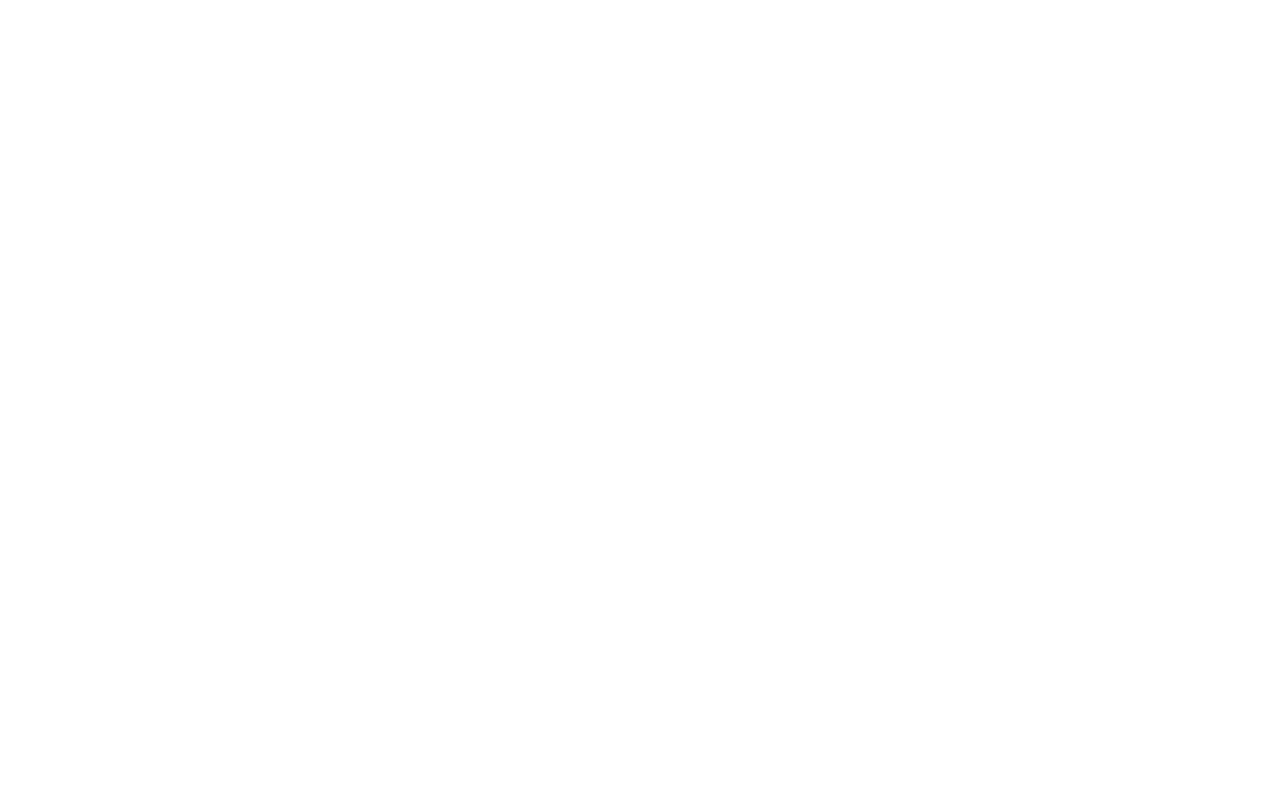
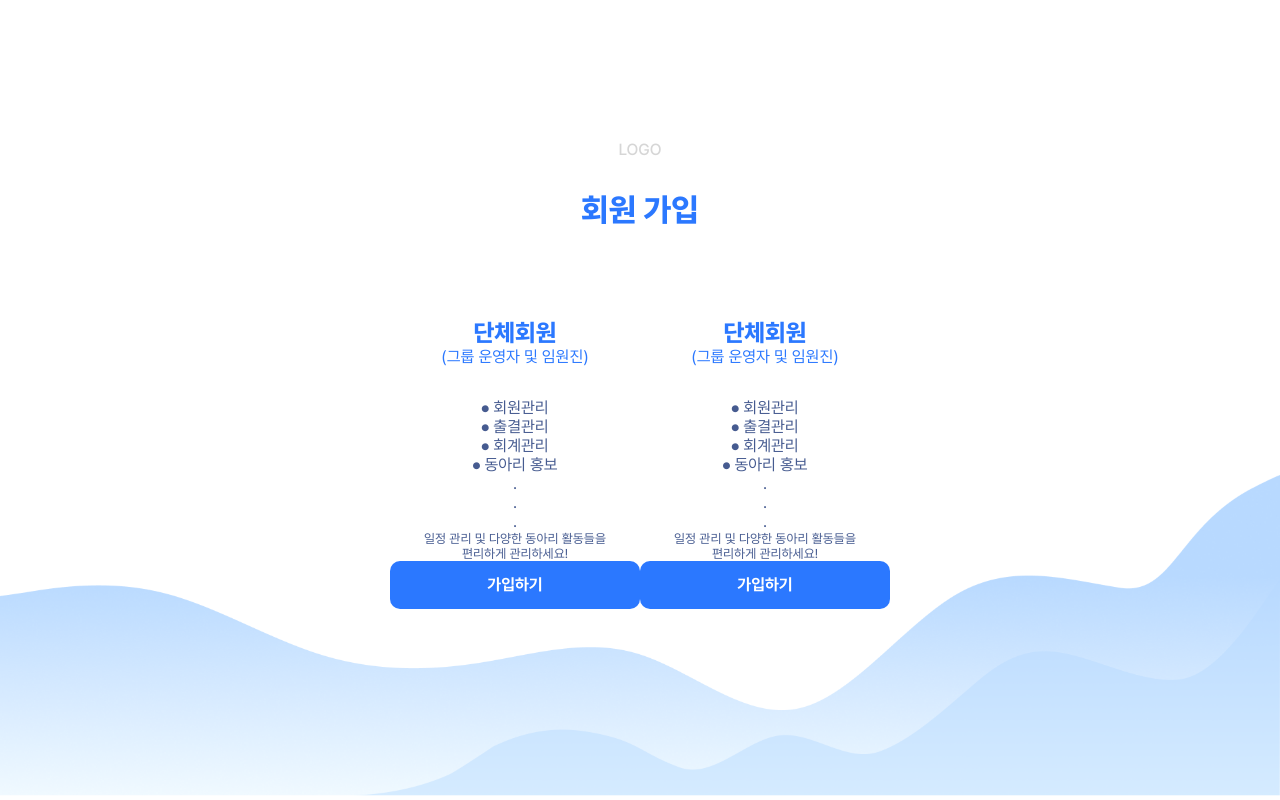
Before and after one commit to ori5r2/DongneClient, a React (Create React App) app: page /admin/register in a window 1280 px wide. Built offline with nearby package versions, Linux system fonts and the light colour scheme.

Commit message:
회원가입 단체/일반 선택창 아주 기본적인 틀

```diff
--- a/src/App.js
+++ b/src/App.js
@@ -5,6 +5,7 @@
 import LoginLandingPage from './pages/LoginLandingPage';
 import AdminLoginPage from './pages/admin/AdminLoginPage';
 import UserLoginPage from './pages/user/UserLoginPage';
+import AdminRegisterPage from './pages/admin/AdminRegisterPage';
 
 const App = () => {
   return (
@@ -12,6 +13,7 @@
       <Route component={LoginLandingPage} path="/" exact />
       <Route component={AdminLoginPage} path="/admin/login" />
       <Route component={UserLoginPage} path="/user/login" exact />
+      <Route component={AdminRegisterPage} path="/admin/register" />
     </>
   );
 };
--- /dev/null
+++ b/src/components/RegisterSelect.js
@@ -0,0 +1,71 @@
+import React from 'react';
+import Button from '../components/Button';
+import styled, { css } from 'styled-components';
+import palette from '../styles/pallete';
+import { useHistory } from 'react-router-dom';
+import userLoginIcon from '../styles/imgs/icon/login_user_icon.png';
+import adminLoginIcon from '../styles/imgs/icon/login_admin_icon.png';
+
+const RegisterSelect = () => {
+    const history = useHistory();
+    const RegisterSelectBtn = styled.div`
+        width: 250px;
+        height: 15rem;
+
+        .title{
+            font-family: 'Pretendard ExtraBold';
+            font-size: 1.5rem;
+        }
+
+        .subtitle{
+            font-size: 1 rem;
+            font-weight: lighter;
+        }
+
+        span{
+            color: ${palette[4]};
+            font-size: 1rem;
+            font-weight: lighter;
+            padding-bottom: 10px;
+        }
+
+        .explain{
+            color: ${palette[4]};
+            font-size: 0.8rem;
+        }
+    `;
+    const StyledImg = styled.img`
+    width: 2rem;
+    margin: 0.5rem;
+  `;
+
+    return (
+    <div>
+        <RegisterSelectBtn>
+        <div>
+            <img src={userLoginIcon} alt="userLoginIcon" />
+            {/* todo:icon */}
+            <div className='title'>단체회원</div>
+            <div className='subtitle' style={{ marginBottom: '2rem' }}>(그룹 운영자 및 임원진)</div>
+            <span>⦁ 회원관리</span><br />
+            <span>⦁ 출결관리</span><br />
+            <span>⦁ 회계관리</span><br />
+            <span>⦁ 동아리 홍보</span><br />
+            <span>.</span><br /><span>.</span><br /><span>.</span><br />
+            <div className='explain'>일정 관리 및 다양한 동아리 활동들을<br /></div>
+            <div className='explain'>편리하게 관리하세요!</div>
+        </div>
+
+        <Button
+          text="가입하기"
+          fullWidth
+          history={history}
+          to="admin/login"
+        />
+
+        </RegisterSelectBtn>
+    </div>
+    );
+  };
+
+  export default RegisterSelect;
--- /dev/null
+++ b/src/pages/admin/AdminRegisterPage.js
@@ -0,0 +1,58 @@
+import React from 'react';
+import BackgroundTemplate from '../../template/BackgroundTemplate';
+import styled from 'styled-components';
+import palette from '../../styles/pallete';
+import RegisterSelect from '../../components/RegisterSelect';
+// import Button from '../components/Button';
+
+
+const WhiteBox = styled.div`
+  position: relative;
+  width: 50vh;
+  padding-bottom: 10rem;
+
+  text-align: center;
+  font-family: 'Pretendard Regular';
+  font-size: 1rem;
+  color: ${palette[3]};
+
+  .Logo {
+    font-family: 'Pretendard Medium';
+    color: #3333;
+    margin-bottom: 2rem;
+  }
+
+  .ExtraBold {
+    font-family: 'Pretendard ExtraBold';
+    font-size: 2rem;
+  }
+
+  .Square{
+    display: flex;
+    flex-direction: row
+    flex-wrap: wrap;
+    justify-content: center;
+  }
+
+`;
+
+
+
+const AdminRegisterPage = () => {
+  return (
+    <BackgroundTemplate style={{ zindex: 0 }}>
+        <WhiteBox style={{ zindex: 1 }}>
+        <div className="Logo">LOGO</div>
+        <div className="ExtraBold" style={{ marginBottom: '2rem' }}>
+          회원 가입
+        </div>
+        <div className='Square'>
+            <RegisterSelect style={{ zindex: 1 }}/>
+            <RegisterSelect style={{ zindex: 1 }}/>
+        </div>
+        </WhiteBox>
+    </BackgroundTemplate>
+  );
+};
+
+export default AdminRegisterPage;
--- a/src/template/LoginLandingTemplate.js
+++ b/src/template/LoginLandingTemplate.js
@@ -62,7 +62,7 @@
           history={history}
           to="admin/login"
         />
-        <Link to="/admin/login" className="Link">
+        <Link to="/admin/register" className="Link">
           회원이 아니신가요? 회원가입
         </Link>
       </WhiteBox>
```
Also changed, not shown: 2 other files (tests, documents, lock files or other folders).
